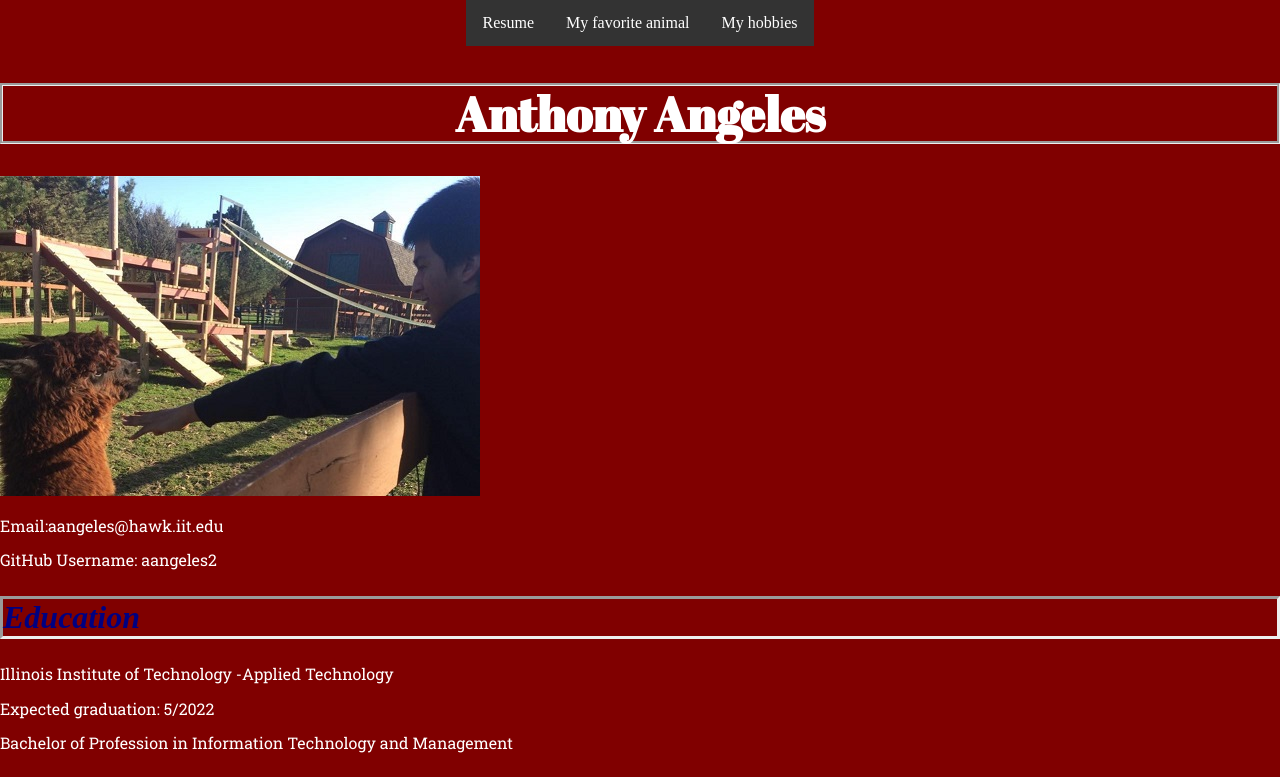
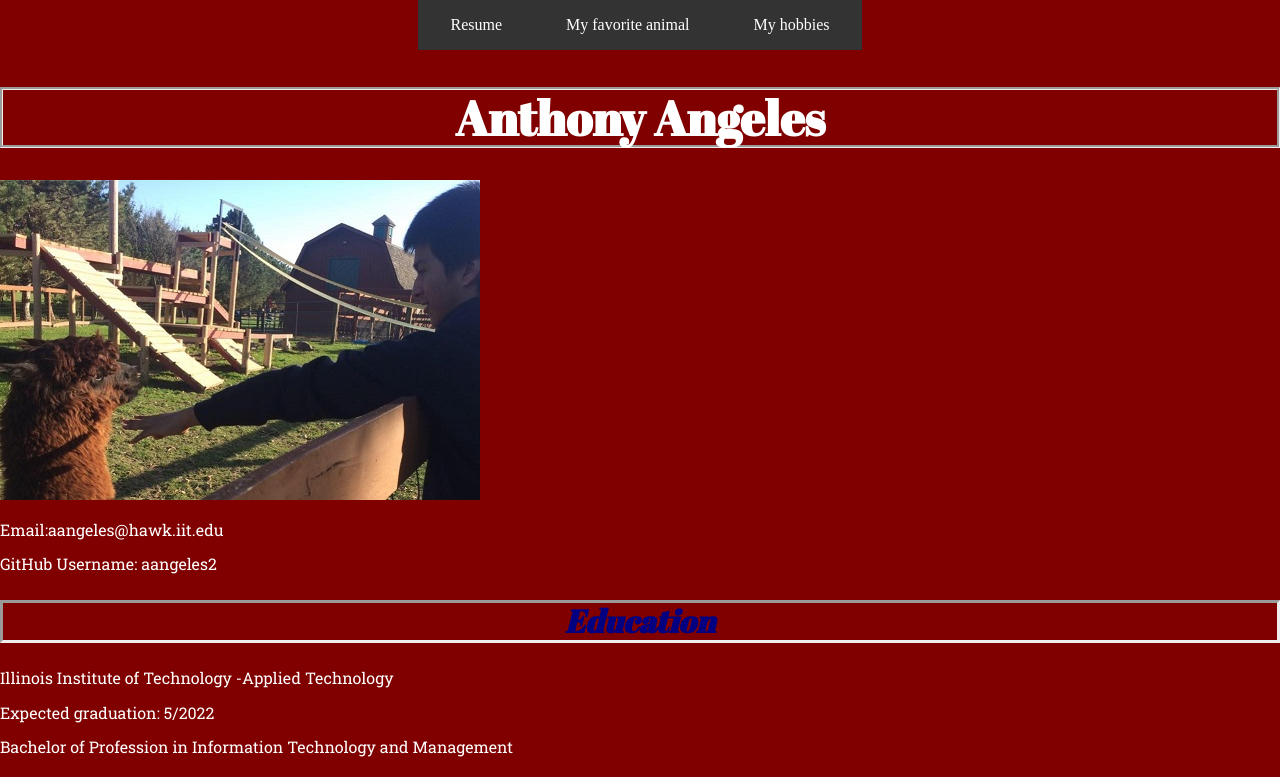
Before and after one commit to aangeles02/Project-2, a plain HTML site: page index.html in a window 1280 px wide. Shown: the top 777 px of the page. Drawn offline with Linux system fonts and the light colour scheme.

Commit message:
fixed stuff
added wrapper div
changed from px to em

```diff
--- a/css/style.css
+++ b/css/style.css
@@ -9,6 +9,12 @@ body.index {
 }
 h1 {
 	font-family: 'Abril Fatface', serif;
+  color: white;
+	font-size: 3em;
+	text-align: center;
+}
+h2{
+  	font-family: 'Abril Fatface', serif;
   color: white;
 	font-size: 3em;
 	text-align: center;
@@ -49,13 +55,14 @@ nav#NavBar ul{
 
 nav#NavBar ul li{
   float: left;
+  position: relative;
 }
 
 nav#NavBar ul li a{
   display: block;
   color: white;
   text-align: center;
-  padding: 14px 16px;
+  padding: 1em 2em;
   text-decoration: none;
 }
 
--- a/index.html
+++ b/index.html
@@ -9,6 +9,7 @@
     <title>Resume</title>
   </head>
   <body class = "index">
+    <div id="wrapper">
     <nav id="NavBar">
       <ul>
         <li><a href="index.html">Resume</a>
@@ -63,5 +64,6 @@
         <p>Proficient in HTML,CSS,Python,Java,JavaScript</p>
       </li>
     </ul>
+    </div>
   </body>
 </html>
```
Also changed, not shown: animal.html (+2 -0 lines), hobbies.html (+2 -0 lines).
